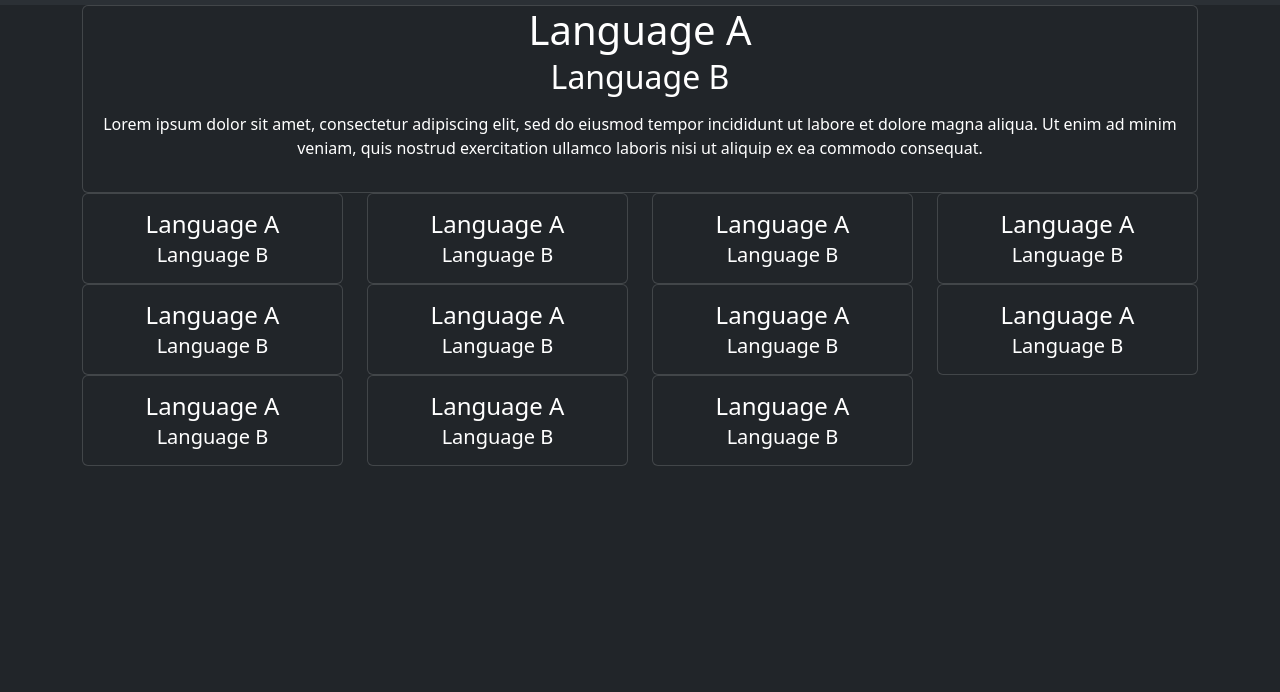
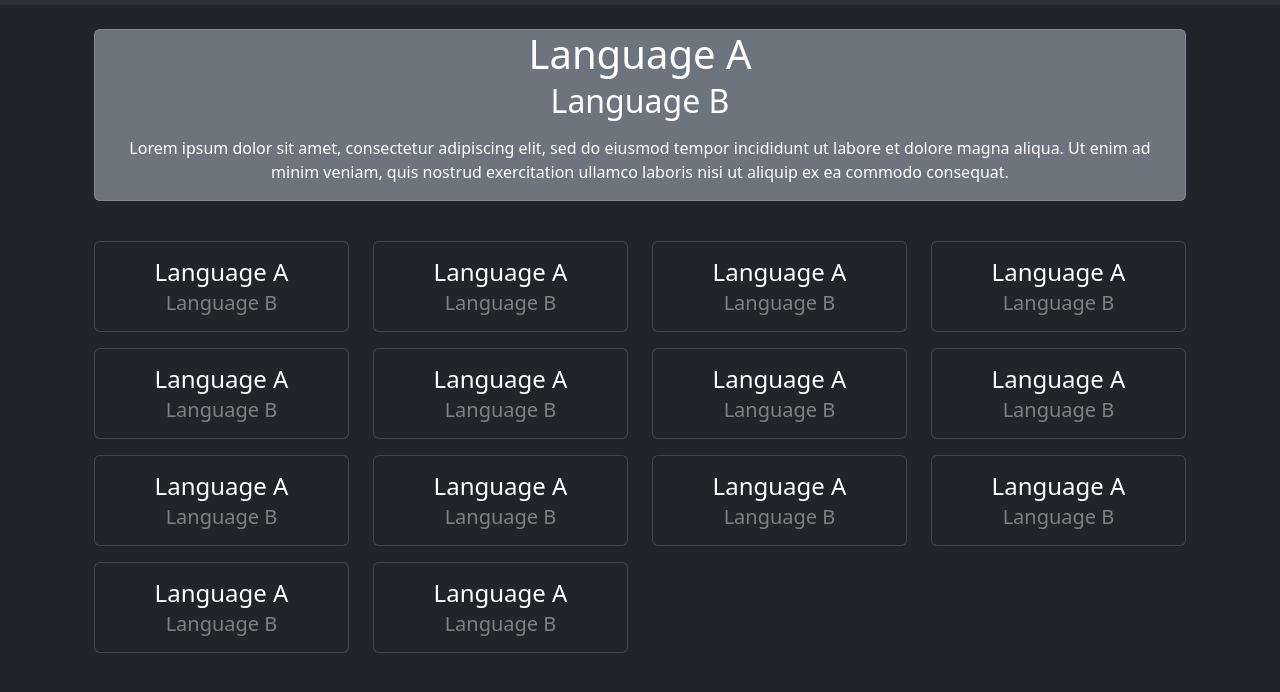
Before and after one commit to dannyramasawmy/bootstrapTest, a plain HTML site: page index.html in a window 1280 px wide. Shown: the part 52-744 px from the top of the page. Drawn offline with nearby package versions, Linux system fonts and the light colour scheme.

Commit message:
sort out spacing

```diff
--- a/index.html
+++ b/index.html
@@ -7,6 +7,7 @@
     <meta name="viewport" content="width=device-width, initial-scale=1.0">
     <link href="https://cdn.jsdelivr.net/npm/bootstrap@5.3.0-alpha1/dist/css/bootstrap.min.css" rel="stylesheet"
         integrity="sha384-GLhlTQ8iRABdZLl6O3oVMWSktQOp6b7In1Zl3/Jr59b6EGGoI1aFkw7cmDA6j6gD" crossorigin="anonymous">
+    <link rel="stylesheet" href="style.css">
     <title>LanguageTree</title>
 </head>
 
@@ -55,11 +56,16 @@
     <!-- current card -->
     <section>
         <!-- card 1, auto populate this with javascript -->
-        <div class="container text-center data-cards">
-            <div class="card text-bg-dark">
+        <div class="container text-center main-card">
+
+            <div class="row gy3">
+                <div class="col-12 gap-2">
+
+                    <div class="card text-bg-secondary mb-3">
                         <h1 class="card-title">Language A</h1>
                         <h2 class="card-subtitle">Language B</h2>
-                <p class="card-body">
+                        <div class="card-body">
+                            <p class="card-text">
                                 Lorem ipsum dolor sit amet, consectetur adipiscing elit, sed
                                 do eiusmod tempor incididunt ut labore et dolore magna aliqua.
                                 Ut enim ad minim veniam, quis nostrud exercitation ullamco laboris nisi
@@ -67,91 +73,115 @@
                             </p>
                         </div>
                     </div>
+                </div>
+            </div>
+
+        </div>
     </section>
 
     <!-- data cards -->
     <section>
-        <div class="container text-center data-cards">
-            <div class="row">
+        <div class="container text-center px-4 data-cards">
+            <div class="row gy-3">
 
                 <!-- card 1, auto populate this with javascript -->
                 <div class="col-12 col-lg-3 col-md-4 gap-2">
                     <div class="card text-bg-dark p-3">
                         <h4 class="card-title">Language A</h4>
-                        <h5 class="card-subtitle">Language B</h5>
+                        <h5 class="card-subtitle subtle">Language B</h5>
                     </div>
                 </div>
                 <!-- card 1, auto populate this with javascript -->
                 <div class="col-12 col-lg-3 col-md-4 gap-2">
                     <div class="card text-bg-dark p-3">
                         <h4 class="card-title">Language A</h4>
-                        <h5 class="card-subtitle">Language B</h5>
+                        <h5 class="card-subtitle subtle">Language B</h5>
                     </div>
                 </div>
                 <!-- card 1, auto populate this with javascript -->
                 <div class="col-12 col-lg-3 col-md-4 gap-2">
                     <div class="card text-bg-dark p-3">
                         <h4 class="card-title">Language A</h4>
-                        <h5 class="card-subtitle">Language B</h5>
+                        <h5 class="card-subtitle subtle">Language B</h5>
                     </div>
                 </div>
                 <!-- card 1, auto populate this with javascript -->
                 <div class="col-12 col-lg-3 col-md-4 gap-2">
                     <div class="card text-bg-dark p-3">
                         <h4 class="card-title">Language A</h4>
-                        <h5 class="card-subtitle">Language B</h5>
+                        <h5 class="card-subtitle subtle">Language B</h5>
                     </div>
                 </div>
                 <!-- card 1, auto populate this with javascript -->
                 <div class="col-12 col-lg-3 col-md-4 gap-2">
                     <div class="card text-bg-dark p-3">
                         <h4 class="card-title">Language A</h4>
-                        <h5 class="card-subtitle">Language B</h5>
+                        <h5 class="card-subtitle subtle">Language B</h5>
                     </div>
                 </div>
                 <!-- card 1, auto populate this with javascript -->
                 <div class="col-12 col-lg-3 col-md-4 gap-2">
                     <div class="card text-bg-dark p-3">
                         <h4 class="card-title">Language A</h4>
-                        <h5 class="card-subtitle">Language B</h5>
+                        <h5 class="card-subtitle subtle">Language B</h5>
                     </div>
                 </div>
                 <!-- card 1, auto populate this with javascript -->
                 <div class="col-12 col-lg-3 col-md-4 gap-2">
                     <div class="card text-bg-dark p-3">
                         <h4 class="card-title">Language A</h4>
-                        <h5 class="card-subtitle">Language B</h5>
+                        <h5 class="card-subtitle subtle">Language B</h5>
                     </div>
                 </div>
                 <!-- card 1, auto populate this with javascript -->
                 <div class="col-12 col-lg-3 col-md-4 gap-2">
                     <div class="card text-bg-dark p-3">
                         <h4 class="card-title">Language A</h4>
-                        <h5 class="card-subtitle">Language B</h5>
+                        <h5 class="card-subtitle subtle">Language B</h5>
                     </div>
                 </div>
                 <!-- card 1, auto populate this with javascript -->
                 <div class="col-12 col-lg-3 col-md-4 gap-2">
                     <div class="card text-bg-dark p-3">
                         <h4 class="card-title">Language A</h4>
-                        <h5 class="card-subtitle">Language B</h5>
+                        <h5 class="card-subtitle subtle">Language B</h5>
                     </div>
                 </div>
                 <!-- card 1, auto populate this with javascript -->
                 <div class="col-12 col-lg-3 col-md-4 gap-2">
                     <div class="card text-bg-dark p-3">
                         <h4 class="card-title">Language A</h4>
-                        <h5 class="card-subtitle">Language B</h5>
+                        <h5 class="card-subtitle subtle">Language B</h5>
                     </div>
                 </div>
                 <!-- card 1, auto populate this with javascript -->
                 <div class="col-12 col-lg-3 col-md-4 gap-2">
                     <div class="card text-bg-dark p-3">
                         <h4 class="card-title">Language A</h4>
-                        <h5 class="card-subtitle">Language B</h5>
+                        <h5 class="card-subtitle subtle">Language B</h5>
                     </div>
                 </div>
-
+                <!-- card 1, auto populate this with javascript -->
+                <div class="col-12 col-lg-3 col-md-4 gap-2">
+                    <div class="card text-bg-dark p-3">
+                        <h4 class="card-title">Language A</h4>
+                        <h5 class="card-subtitle subtle">Language B</h5>
+                    </div>
+                </div>
+                <!-- card 1, auto populate this with javascript -->
+                <div class="col-12 col-lg-3 col-md-4 gap-2">
+                    <div class="card text-bg-dark p-3">
+                        <h4 class="card-title">Language A</h4>
+                        <h5 class="card-subtitle subtle">Language B</h5>
+                    </div>
+                </div>
+                <!-- card 1, auto populate this with javascript -->
+                <div class="col-12 col-lg-3 col-md-4 gap-2">
+                    <div class="card text-bg-dark p-3">
+                        <h4 class="card-title">Language A</h4>
+                        <h5 class="card-subtitle subtle">Language B</h5>
+                    </div>
+                </div>
             </div>
         </div>
     </section>
--- /dev/null
+++ b/style.css
@@ -0,0 +1,12 @@
+.subtle {
+    color: gray
+}
+
+/*
+.card {
+    margin: auto
+} */
+
+.main-card {
+    padding: 1.5rem
+}
```
Lines whose indentation alone changed are shown as unchanged.
